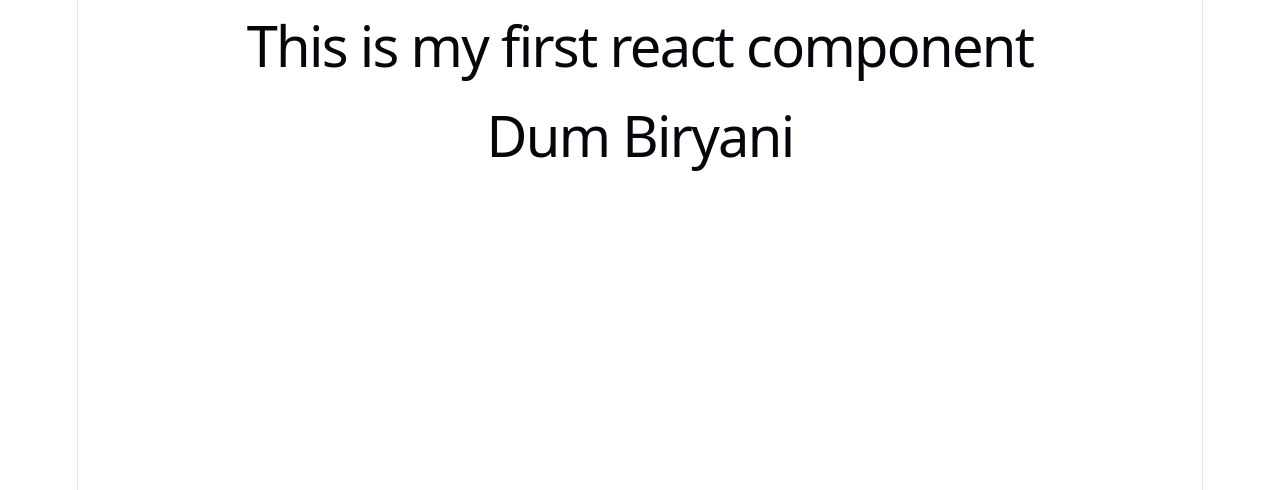
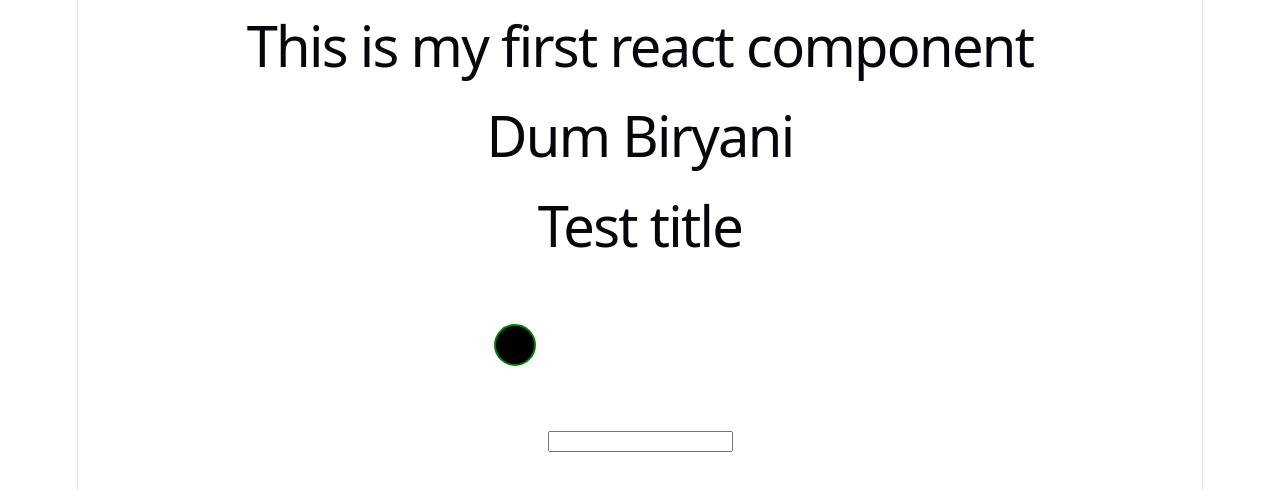
Before and after one commit to surajmondal2005/react-playground, a React (Vite) app in the folder my-first-react-app/: page / in a window 1280 px wide. Shown: the top 490 px of the page. Built offline with nearby package versions, Linux system fonts and the light colour scheme.

Commit message:
Used jsx rules to fix the code

```diff
--- /dev/null
+++ b/my-first-react-app/src/CorrectCode.jsx
@@ -0,0 +1,16 @@
+export function CorrectCode(){
+    return (
+        <div>
+        <h1>Test title</h1>
+        <svg>
+    <circle cx="25" cy="75" r="20" stroke="green" stroke-width="2" />
+    </svg>
+    <   form>
+            <input type="text"></input>
+</form>
+</div>
+
+    )
+
+
+}
--- a/my-first-react-app/src/main.jsx
+++ b/my-first-react-app/src/main.jsx
@@ -4,10 +4,12 @@
 import App from "./App.jsx";
 import Greeting from "./Greetings.jsx";
 import { FavoriteFood } from "./FavoriteFood.jsx";
+import { CorrectCode } from "./CorrectCode.jsx";
 
 createRoot(document.getElementById("root")).render(
   <StrictMode>
     <Greeting />
     <FavoriteFood />
+    <CorrectCode />
   </StrictMode>,
 );
```
